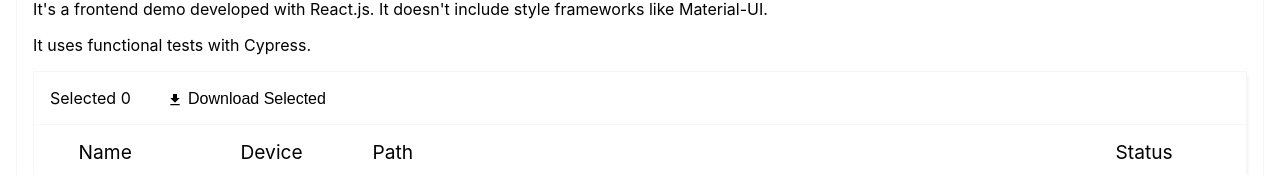
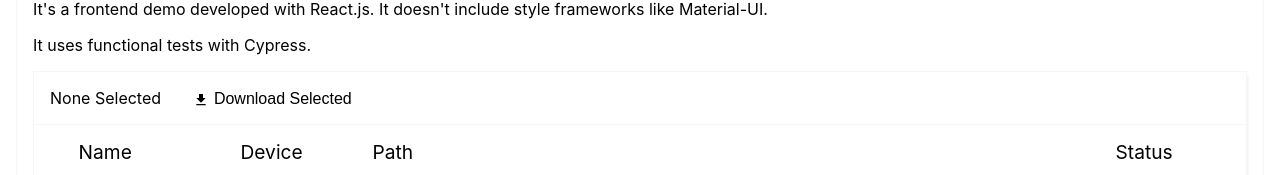
Before and after one commit to AMS777/file-table-demo, a React (Create React App) app: page / in a window 1280 px wide. Shown: the part 152-327 px from the top of the page. Built offline with nearby package versions, Linux system fonts and the light colour scheme.

Commit message:
Show different row count caption when there is none selected

```diff
--- a/src/components/fileTable/FileTable.tsx
+++ b/src/components/fileTable/FileTable.tsx
@@ -48,7 +48,7 @@ function FileTable() {
   return (
     <div id="file-table" data-test="homepage-border">
       <header>
-        Selected {selectedFiles.size}{' '}
+        {selectedFiles.size === 0 ? 'None Selected' : `Selected ${selectedFiles.size}`}
         <button onClick={handleDownloadFiles}>
           <img src={DownloadIcon} alt="icon" />
           Download Selected
```
